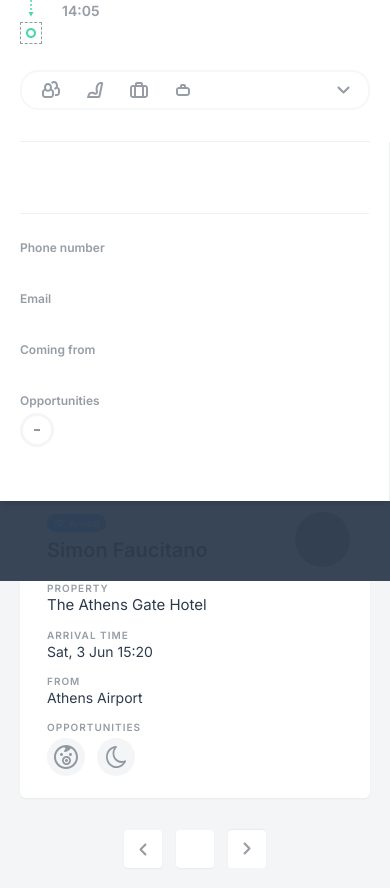
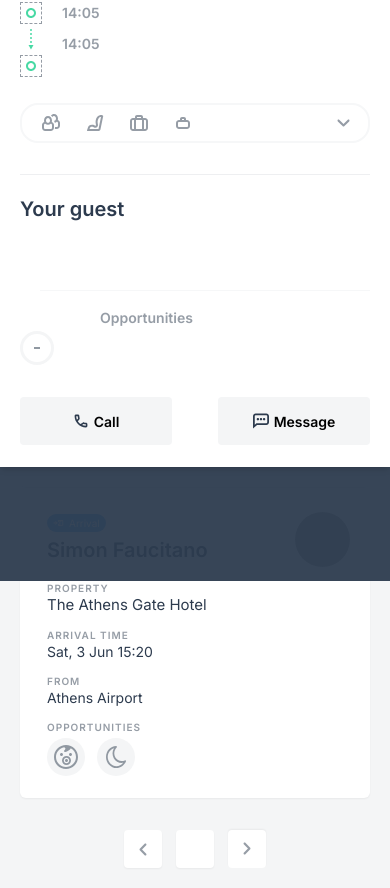
Before and after one commit to Shiroe/transfers-list, a Next.js app: page / in a window 390 px wide. Shown: the part 1318-2206 px from the top of the page. Built offline with nearby package versions, Linux system fonts and the light colour scheme; grey boxes are pictures that could not be loaded.

Commit message:
updated TravelerInfo with mobile styles

```diff
--- a/src/components/TransferDetails/TravelerInfo.tsx
+++ b/src/components/TransferDetails/TravelerInfo.tsx
@@ -5,6 +5,8 @@ import SunIcon from '@/assets/Icons/SunIcon';
 import MoonIcon from '@/assets/Icons/MoonIcon';
 import ReturnTransferIcon from '@/assets/Icons/ReturnTransferIcon';
 import BabyIcon from '@/assets/Icons/BabyIcon';
+import TelephoneIcon from '@/assets/Icons/TelephoneIcon';
+import MessageIcon from '@/assets/Icons/MessageIcon';
 
 interface TravelerInfoProps {
   className?: string;
@@ -39,53 +41,110 @@ const TravelerInfo: React.FC<TravelerInfoProps> = ({
 }) => {
   const opportunityExists =
     babies || earlyCheckin || lateCheckout || returnTransfer;
+
   return (
     <div
       className={`flex w-full flex-col items-start justify-start
-        border-r border-r-brand-blue border-opacity-[0.08] px-[20px]
-        py-[22px] md:h-full md:w-[25.8%] md:items-center md:px-[36px] ${className}
+      border-r-brand-blue border-opacity-[0.08] px-[20px] py-[22px]
+        md:h-full md:w-[25.8%] md:items-center md:border-r md:px-[36px] ${className}
       `}
     >
+      <h3 className="mb-[30px] text-mobile-lg font-semibold text-brand-blue md:hidden">
+        Your guest
+      </h3>
+      <div className="mb-[18px] flex w-full md:hidden">
+        <div className="mr-[20px]">
+          {photo && (
+            <Image
+              src={photo}
+              width={83}
+              height={83}
+              alt="Traveler Photo"
+              className="h-[61px] w-[61px] -translate-y-[10px] rounded-full object-cover md:hidden"
+            />
+          )}
+        </div>
+        <div className="flex-grow">
+          <h4 className="mb-[8px] whitespace-pre-wrap text-lg font-semibold text-brand-blue">
+            {firstName} {lastName}
+          </h4>
+          <p className="mb-[8px] text-regular font-semibold text-brand-blue text-opacity-50">
+            {telephone}
+          </p>
+          <p className="mb-[17px] text-regular font-semibold text-brand-blue text-opacity-50">
+            {country}
+          </p>
+          <div className="h-[1px] w-full bg-brand-blue bg-opacity-[0.04]"></div>
+        </div>
+      </div>
+      {/* photo some of the traveler's info have distinctively different layout that cannor be just re-organized */}
       {photo && (
         <Image
           src={photo}
           width={83}
           height={83}
           alt="Traveler Photo"
-          className="mt-[31px] mb-[16px] h-[61px] w-[61px] rounded-full object-cover md:h-[83px] md:w-[83px]"
+          className="mb-[16px] hidden h-[61px] w-[61px] rounded-full object-cover md:mt-[31px] md:block md:h-[83px] md:w-[83px]"
         />
       )}
-      <h4 className="whitespace-pre-wrap text-center text-lg font-semibold text-brand-blue">
-        {firstName}
-        <br />
-        {lastName}
+      <h4 className="hidden whitespace-pre-wrap text-center text-lg font-semibold text-brand-blue md:block">
+        {firstName} <br className="hidden md:block" /> {lastName}
       </h4>
-      <div className="my-[27px] h-[1px] w-full bg-brand-blue bg-opacity-[0.08]"></div>
-      <SideInfo label={'Phone number'} value={telephone} />
-      <SideInfo label={'Email'} value={email} />
-      <SideInfo label={'Coming from'} value={country} />
+      <div className="my-[27px] hidden h-[1px] w-full bg-brand-blue bg-opacity-[0.08] md:block"></div>
       <SideInfo
+        className="hidden md:flex"
+        label={'Phone number'}
+        value={telephone}
+      />
+      <SideInfo className="hidden md:flex" label={'Email'} value={email} />
+      <SideInfo
+        className="hidden md:flex"
+        label={'Coming from'}
+        value={country}
+      />
+      <SideInfo
+        className=""
         label={'Opportunities'}
         value={
           <>
             {babies && (
-              <div className="mb-[10px] flex h-[34px] w-[34px] items-center justify-center rounded-full bg-brand-gray">
-                <BabyIcon size={24} />
+              <div className="mb-[10px] ml-[24px] flex items-center justify-start md:ml-0">
+                <div className="flex h-[34px] w-[34px] items-center justify-center rounded-full bg-brand-gray">
+                  <BabyIcon size={24} />
+                </div>
+                <div className="ml-[25px] text-mobile-md font-semibold md:hidden">
+                  Baby seats
+                </div>
               </div>
             )}
             {earlyCheckin && (
-              <div className="mb-[10px] flex h-[34px] w-[34px] items-center justify-center rounded-full bg-brand-gray">
-                <SunIcon size={24} />
+              <div className="mb-[10px] ml-[24px] flex items-center justify-start md:ml-0">
+                <div className="flex h-[34px] w-[34px] items-center justify-center rounded-full bg-brand-gray">
+                  <SunIcon size={24} />
+                </div>
+                <div className="ml-[25px] text-mobile-md font-semibold md:hidden">
+                  Early checkin
+                </div>
               </div>
             )}
             {lateCheckout && (
-              <div className="mb-[10px] flex h-[34px] w-[34px] items-center justify-center rounded-full bg-brand-gray">
-                <MoonIcon size={24} />
+              <div className="mb-[10px] ml-[24px] flex items-center justify-start md:ml-0">
+                <div className="flex h-[34px] w-[34px] items-center justify-center rounded-full bg-brand-gray">
+                  <MoonIcon size={24} />
+                </div>
+                <div className="ml-[25px] text-mobile-md font-semibold md:hidden">
+                  Late checkout
+                </div>
               </div>
             )}
             {returnTransfer && (
-              <div className="mb-[10px] flex h-[34px] w-[34px] items-center justify-center rounded-full bg-brand-gray">
-                <ReturnTransferIcon size={24} />
+              <div className="mb-[10px] ml-[24px] flex items-center justify-start md:ml-0">
+                <div className="flex h-[34px] w-[34px] items-center justify-center rounded-full bg-brand-gray">
+                  <ReturnTransferIcon size={24} />
+                </div>
+                <div className="ml-[25px] text-mobile-md font-semibold md:hidden">
+                  No return transfer
+                </div>
               </div>
             )}
             {!opportunityExists && (
@@ -96,6 +155,16 @@ const TravelerInfo: React.FC<TravelerInfoProps> = ({
           </>
         }
       />
+      <div className="flex w-full items-center justify-between md:hidden">
+        <button className="flex h-[48px] w-[152px] items-center justify-center rounded-[4px] bg-brand-blue bg-opacity-5 text-regular font-semibold">
+          <TelephoneIcon size={16} />
+          <span className="ml-[5px]">Call</span>
+        </button>
+        <button className="flex h-[48px] w-[152px] items-center justify-center rounded-[4px] bg-brand-blue bg-opacity-5 text-regular font-semibold">
+          <MessageIcon size={16} />
+          <span className="ml-[5px]">Message</span>
+        </button>
+      </div>
     </div>
   );
 };
@@ -103,17 +172,22 @@ const TravelerInfo: React.FC<TravelerInfoProps> = ({
 export default TravelerInfo;
 
 interface SideInfoProps {
+  className?: string;
   label: string;
   value?: ReactNode;
 }
 
-const SideInfo: React.FC<SideInfoProps> = ({ label, value = '' }) => {
+const SideInfo: React.FC<SideInfoProps> = ({
+  label = '',
+  value = '',
+  className = '',
+}) => {
   return (
-    <div className="mb-[32px] flex w-full flex-col">
-      <span className="mb-[5px] block text-sm font-semibold text-brand-blue text-opacity-50">
+    <div className={`mb-[32px] flex w-full flex-col ${className}`}>
+      <span className="mb-[5px] ml-[80px] block text-regular font-semibold text-brand-blue text-opacity-50 md:ml-0 md:text-sm">
         {label}
       </span>
-      <span className="text-regular text-brand-blue">{value}</span>
+      <div className="text-regular text-brand-blue">{value}</div>
     </div>
   );
 };
```
